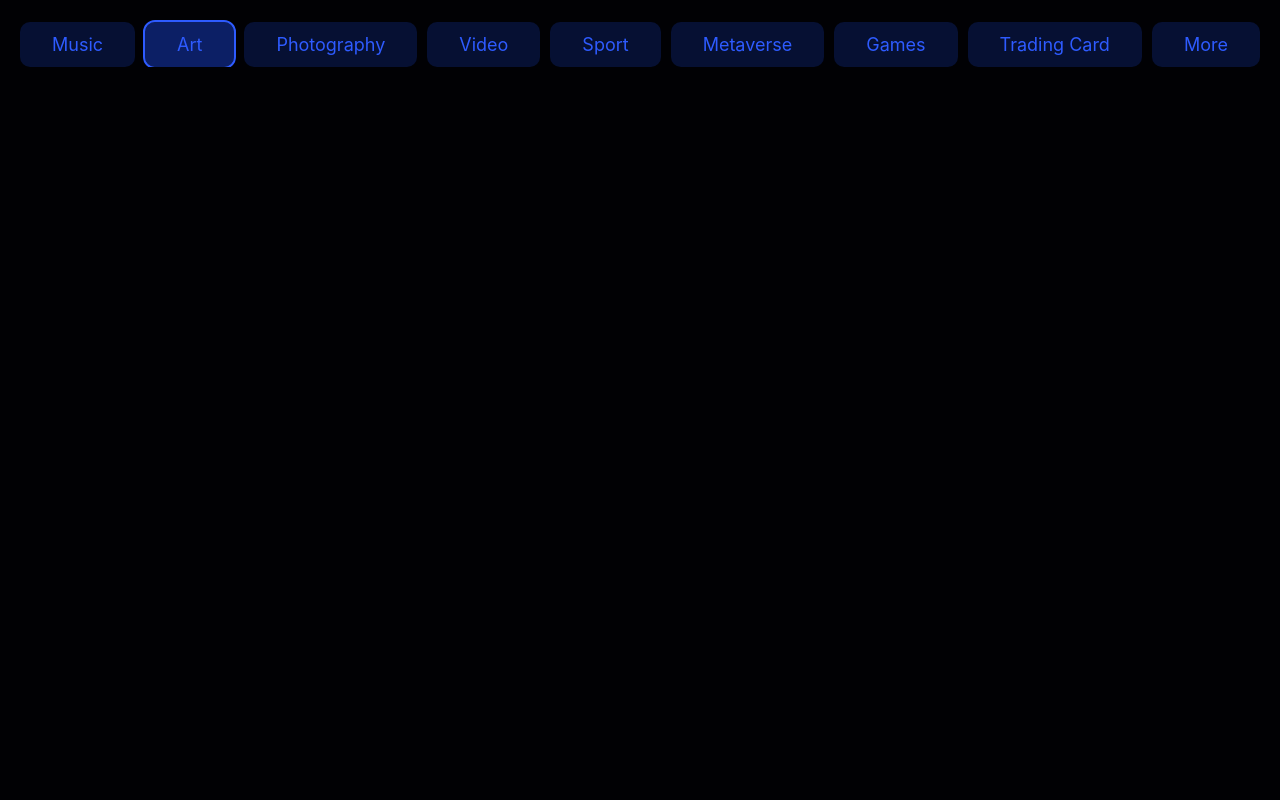
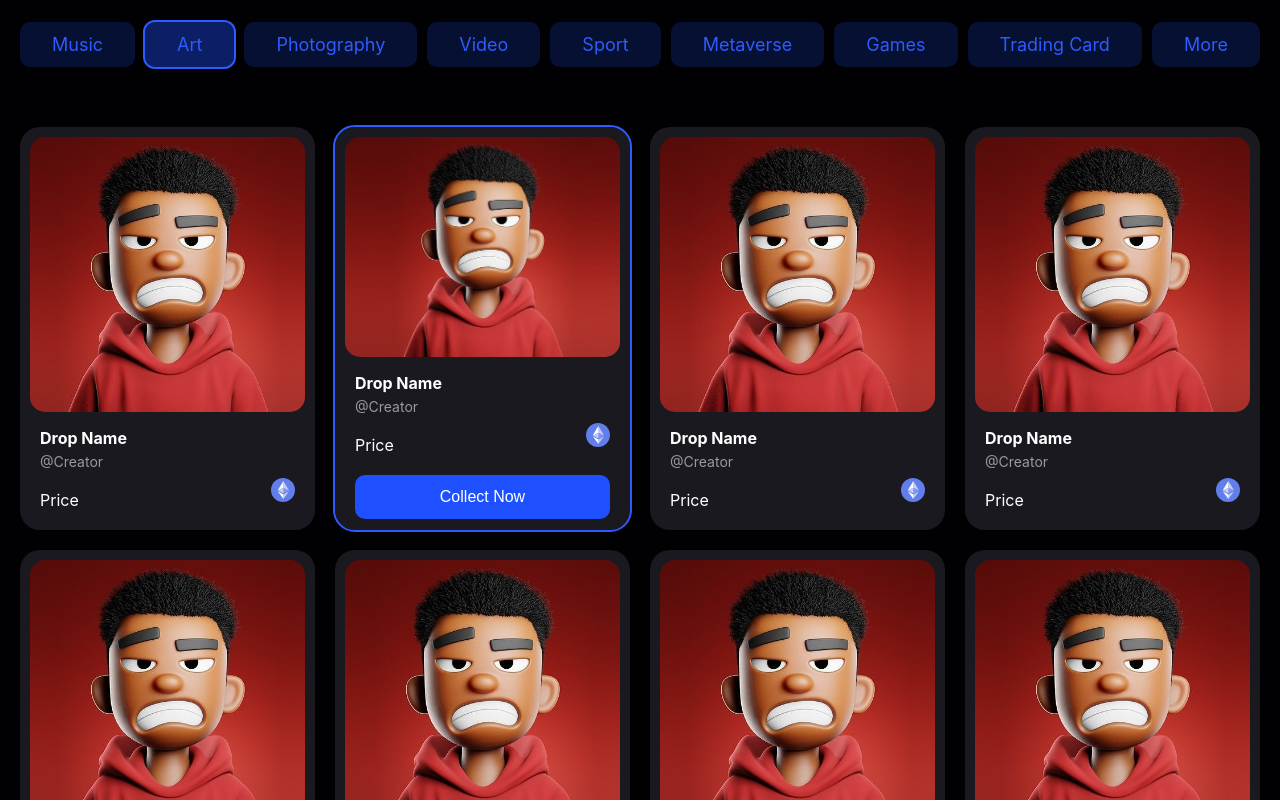
Before and after one commit to chrisprodev/nfts-landing-page-ui, a Next.js app: page / in a window 1280 px wide. Shown: the part 840-1640 px from the top of the page. Before the commit the page ends 907 px from the top, so only its background shows below. Built offline with nearby package versions, Linux system fonts and the light colour scheme.

Commit message:
Add Drops

```diff
--- /dev/null
+++ b/src/components/Drop/Drop.tsx
@@ -0,0 +1,125 @@
+import Image from "next/image";
+import React from "react";
+import styled from "styled-components";
+
+export const Drop: React.FC<{
+  active: boolean;
+  onSelect: () => void;
+}> = ({ active, onSelect }) => {
+  return (
+    <Container active={active} onClick={onSelect}>
+      <Img
+        src="/images/3d-nft-stylized-character-base-template-in-blender-3d-model-obj-fbx-blend.jpeg"
+        width="100%"
+        height={active ? "80%" : "100%"}
+        layout="responsive"
+        objectFit="cover"
+        alt="ss"
+      />
+      <Details>
+        <h5>Drop Name</h5>
+
+        <Creator>@Creator</Creator>
+        <Bottom>
+          <Price>Price</Price>
+          <svg
+            xmlns="http://www.w3.org/2000/svg"
+            width="2500"
+            height="2500"
+            viewBox="0 0 32 32"
+          >
+            <g fill="none" fillRule="evenodd">
+              <circle cx="16" cy="16" r="16" fill="#627EEA" />
+              <g fill="#FFF" fillRule="nonzero">
+                <path
+                  fillOpacity=".602"
+                  d="M16.498 4v8.87l7.497 3.35z"
+                />
+                <path d="M16.498 4L9 16.22l7.498-3.35z" />
+                <path
+                  fillOpacity=".602"
+                  d="M16.498 21.968v6.027L24 17.616z"
+                />
+                <path d="M16.498 27.995v-6.028L9 17.616z" />
+                <path
+                  fillOpacity=".2"
+                  d="M16.498 20.573l7.497-4.353-7.497-3.348z"
+                />
+                <path
+                  fillOpacity=".602"
+                  d="M9 16.22l7.498 4.353v-7.701z"
+                />
+              </g>
+            </g>
+          </svg>
+        </Bottom>
+        {active && <CollectBtn>Collect Now</CollectBtn>}
+      </Details>
+    </Container>
+  );
+};
+
+const Container = styled.article<{ active: boolean }>`
+  cursor: pointer;
+  width: 100%;
+  display: flex;
+  flex-direction: column;
+  padding: 1rem;
+  border-radius: 2rem;
+  background: #1a1920;
+  outline: ${({ active }) =>
+    active ? "solid 2px #2e5bff" : "none"};
+`;
+
+const Img = styled(Image)`
+  border-radius: 1.5rem;
+`;
+
+const Details = styled.div`
+  padding: 0 1rem;
+  display: flex;
+  flex-direction: column;
+  margin-top: 1.6rem;
+
+  h5 {
+    font-size: 1.6rem;
+    margin: 0;
+  }
+`;
+
+const Bottom = styled.div`
+  display: flex;
+  align-items: center;
+  justify-content: space-between;
+  margin-bottom: 1rem;
+
+  svg {
+    height: 2.4rem;
+    width: auto;
+  }
+`;
+
+const Creator = styled.p`
+  font-size: 1.4rem;
+  color: #9a9a9a;
+  margin: 0.5rem 0 0 0;
+`;
+
+const Price = styled.span`
+  font-size: 1.6rem;
+  margin-top: 2rem;
+`;
+
+const CollectBtn = styled.button`
+  border: none;
+  margin: 1rem 0 0 0;
+  background: #1e50ff;
+  border-radius: 1rem;
+  font-size: 1.6rem;
+  color: #fff;
+  height: 4.4rem;
+  width: 100%;
+  display: flex;
+  justify-content: center;
+  align-items: center;
+`;
--- /dev/null
+++ b/src/components/Drop/index.ts
@@ -0,0 +1,2 @@
+import { Drop } from "./Drop";
+export default Drop;
--- a/src/components/Gallery/Gallery.tsx
+++ b/src/components/Gallery/Gallery.tsx
@@ -1,16 +1,25 @@
 import React, { useCallback, useState } from "react";
 import styled from "styled-components";
 import { categories } from "../../constants/categories";
+import Drop from "../Drop";
 import GalleryCategory from "../GalleryCategory";
 
 export const Gallery = () => {
   const [activeCat, setActiveCat] = useState(2);
+  const [activeDrop, setActiveDrop] = useState(2);
 
-  const handleSelect = useCallback(
+  const handleSelectCat = useCallback(
     (id: number) => {
       setActiveCat(id);
     },
     [setActiveCat]
+  );
+
+  const handleSelectDrop = useCallback(
+    (id: number) => {
+      setActiveDrop(id);
+    },
+    [setActiveDrop]
   );
 
   return (
@@ -19,16 +28,25 @@ export const Gallery = () => {
         <h6>NFT Marketplace</h6>
         <h3>Hot Drops</h3>
       </GalleryHeader>
-      <Categories>
+      <CategoriesContainer>
         {categories.map((category) => (
           <GalleryCategory
             key={category.id}
             active={activeCat}
-            onSelect={handleSelect}
+            onSelect={() => handleSelectCat(category.id)}
             {...category}
           />
         ))}
-      </Categories>
+      </CategoriesContainer>
+      <DropsContainer>
+        {[1, 2, 3, 4, 5, 6, 7, 8].map((drop) => (
+          <Drop
+            key={drop}
+            active={drop === activeDrop}
+            onSelect={() => handleSelectDrop(drop)}
+          />
+        ))}
+      </DropsContainer>
     </Container>
   );
 };
@@ -58,8 +76,15 @@ const GalleryHeader = styled.div`
   }
 `;
 
-const Categories = styled.div`
+const CategoriesContainer = styled.div`
   margin-top: 6rem;
   display: flex;
   justify-content: space-between;
 `;
+
+const DropsContainer = styled.div`
+  margin-top: 6rem;
+  gap: 2rem;
+  display: grid;
+  grid-template-columns: repeat(4, 1fr);
+`;
--- a/src/components/GalleryCategory/GalleryCategory.tsx
+++ b/src/components/GalleryCategory/GalleryCategory.tsx
@@ -3,7 +3,7 @@ import * as Styles from "./Styles";
 import { Categories } from "../../models/categories";
 
 interface Props extends Categories {
-  onSelect: (id: number) => void;
+  onSelect: () => void;
 }
 
 export const GalleryCategory: React.FC<Props> = ({
@@ -13,10 +13,7 @@ export const GalleryCategory: React.FC<Props> = ({
   onSelect,
 }) => {
   return (
-    <Styles.Container
-      active={id === active}
-      onClick={() => onSelect(id)}
-    >
+    <Styles.Container active={id === active} onClick={onSelect}>
       {name}
     </Styles.Container>
   );
```
Also changed, not shown: public/images/._3d-nft-stylized-character-base-template-in-blender-3d-model-obj-fbx-blend.jpeg (added), public/images/3d-nft-stylized-character-base-template-in-blender-3d-model-obj-fbx-blend.jpeg (added).
